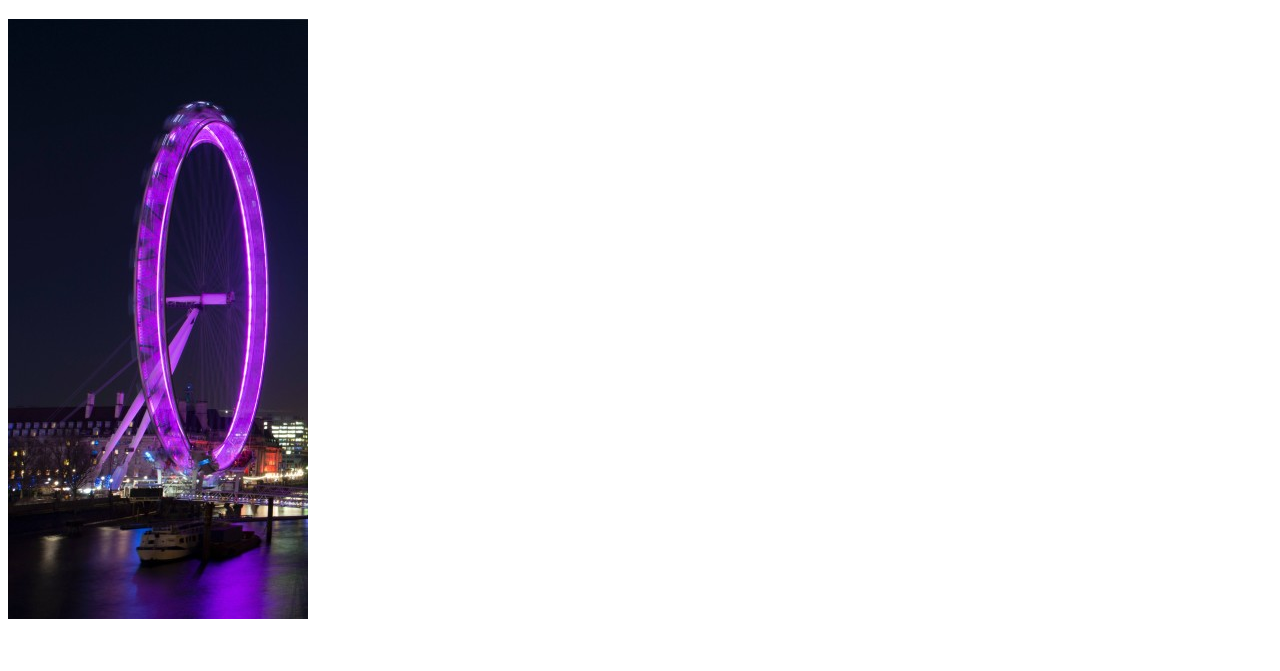
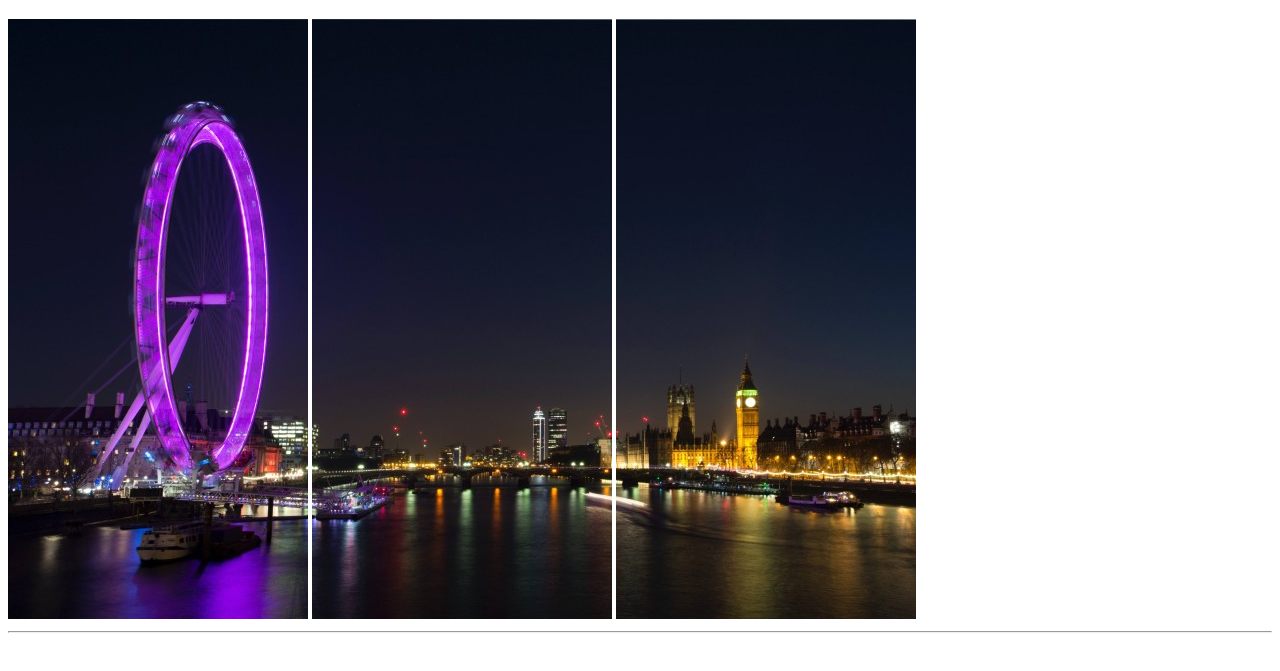
Before and after one commit to Marcomagnano93/html-london-trip, a plain HTML site: page index.html in a window 1280 px wide. Shown: the part 61-732 px from the top of the page. Drawn offline with Linux system fonts and the light colour scheme.

Commit message:
ADD: 2 other photos, closing header

```diff
--- a/index.html
+++ b/index.html
@@ -9,8 +9,11 @@
     <header>
         <h1>Il mio viaggio a Londra</h1>
         <div>
-            <img src="./img/pexels-bill-emrich-230794-0.jpg" alt="Ruota panoramica a Londra">
+            <img src="./img/pexels-bill-emrich-230794-0.jpg" alt="Panoramica di Londra parte 1">
+            <img src="./img/pexels-bill-emrich-230794-1.jpg" alt="Panoramica di Londra parte 2">
+            <img src="./img/pexels-bill-emrich-230794-2.jpg" alt="Panoramica di Londra parte 3">
         </div>
+        <hr>
     </header>
 
 </body>
```
